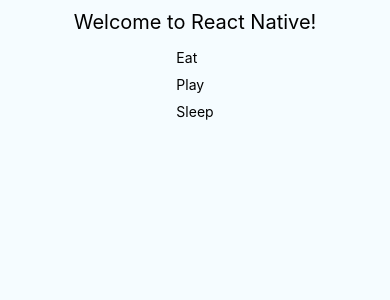
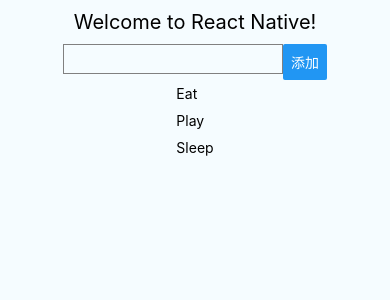
Before and after one commit to ahong222/reactnative_lessons, a React Native app: screen / in a window 390 px wide. Shown: the top 300 px of the page. Built offline with nearby package versions, Linux system fonts and the light colour scheme.

Commit message:
增加 添加TODO 功能

```diff
--- a/App.js
+++ b/App.js
@@ -9,6 +9,7 @@
 import React, { Component } from 'react';
 import { Platform, StyleSheet, Text, View, SafeAreaView } from 'react-native';
 import TodoListComponent from './TodoListComponent';
+import NewTodoComponent from './NewTodoComponent';
 
 const instructions = Platform.select({
   ios: 'Press Cmd+R to reload,\n' + 'Cmd+D or shake for dev menu',
@@ -35,11 +36,22 @@
       })
     }
   }
+  addTodo(text) {
+    var todoList = this.state.todoList
+    todoList.push({
+      title: text,
+      status: false
+    })
+    this.setState({
+      todoList: todoList
+    })
+  }
   render() {
     return (
       <SafeAreaView style={{ flex: 1, backgroundColor: '#000fff' }}>
         <View style={styles.container}>
           <Text style={styles.welcome}>Welcome to React Native!</Text>
+          <NewTodoComponent addTodo={(text)=>{this.addTodo(text)}}></NewTodoComponent>
           <TodoListComponent todoList={this.state.todoList} toggleTodo={(index) => { this.toggleTodo(index) }} />
         </View>
       </SafeAreaView>
--- /dev/null
+++ b/NewTodoComponent.js
@@ -0,0 +1,43 @@
+import React, { Component } from 'react';
+import { TextInput, View, Button, StyleSheet } from 'react-native';
+
+const styles = StyleSheet.create({
+  wrapper: {
+    paddingHorizontal: 10,
+    flexDirection: 'row'
+  },
+  input: {
+    height: 30,
+    borderColor: 'gray',
+    borderWidth: 1,
+    flex: 1,
+  }
+})
+
+export default class NewTodoComponent extends Component {
+  constructor(props) {
+    super(props)
+    this.state = {
+      todo: null
+    }
+  }
+  addTodo() {
+    this.props.addTodo && this.props.addTodo(this.state.todo)
+  }
+
+  setTodo(text: string) {
+    this.setState({
+      todo: text
+    })
+  }
+  render() {
+    return (
+      <View style={styles.wrapper}>
+        <TextInput style={styles.input} onChangeText={(text) => { this.setTodo(text) }} ></TextInput>
+        <Button title="添加" onPress={() => { this.addTodo() }}></Button>
+      </View>
+    )
+  }
+
+
+}
```
Also changed, not shown: preview2.png (added), preview3.png (added).
